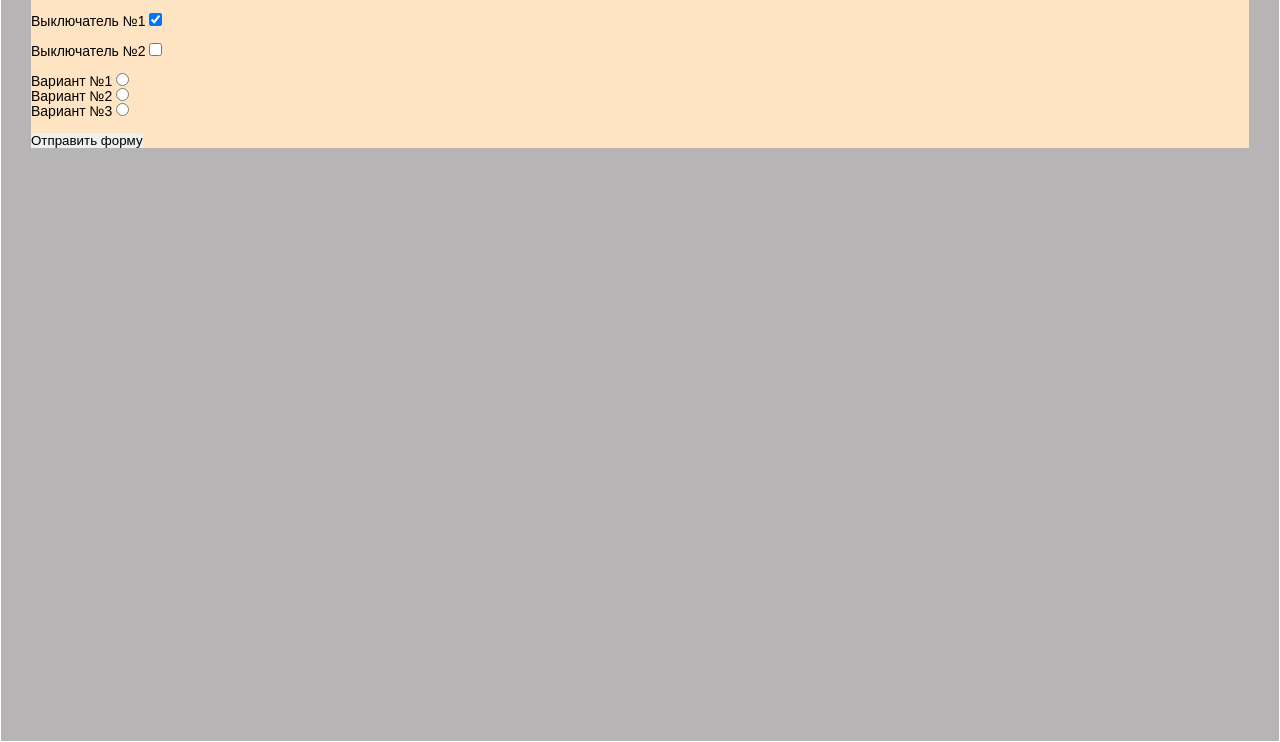
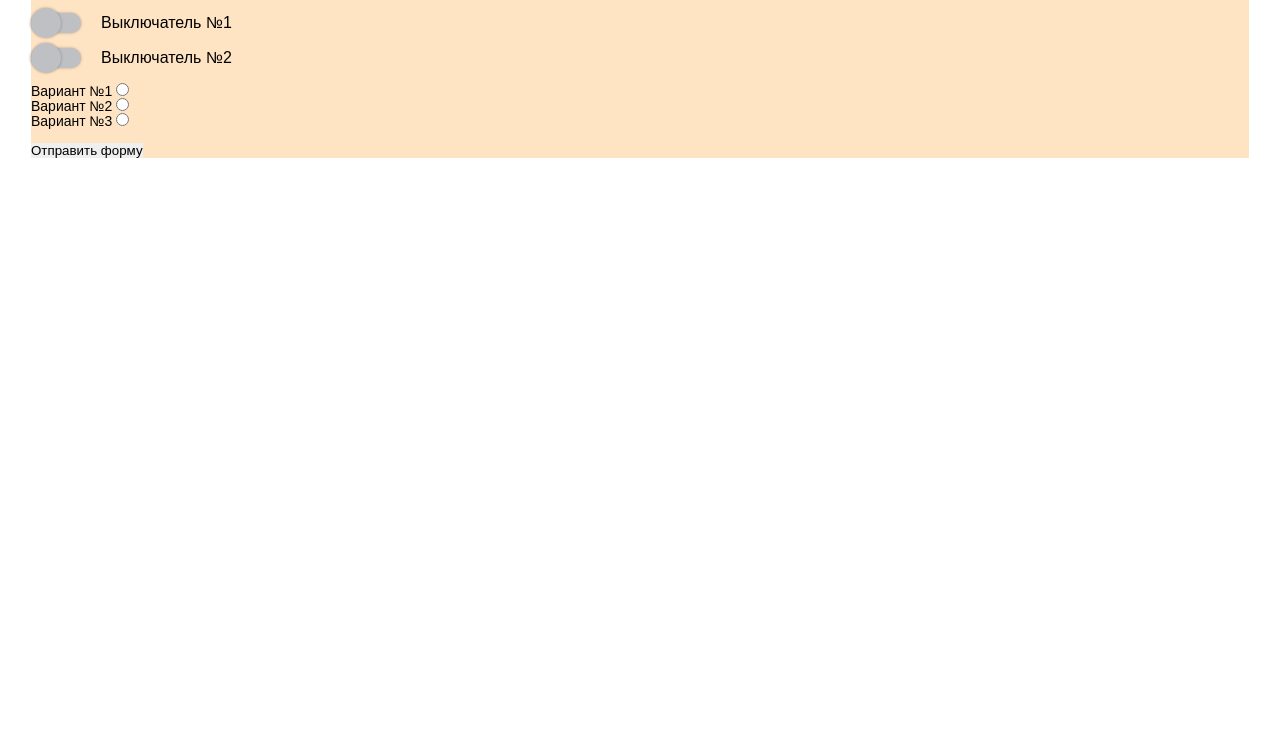
Before and after one commit to alexNov86/checkbox-radio-btn, a plain HTML site: page index.html in a window 1280 px wide. Shown: the part 58-800 px from the top of the page. Drawn offline with Linux system fonts and the light colour scheme.

Commit message:
second commit

```diff
--- a/css/style.css
+++ b/css/style.css
@@ -80,7 +80,7 @@ h6 {
 /*END RESET STYLE*/
 
 body {
-  background-color: rgb(182, 180, 180);
+  background-color: #fff;
   font-family: Arial, Helvetica, sans-serif;
 }
 .wrapper {
@@ -103,6 +103,45 @@ body {
   margin-bottom: 15px;
 }
 .checkbox {
+  cursor: pointer;
+  font-size: 16px;
+  line-height: 20px;
+  padding: 0 0 0 70px;
+  position: relative;
+
+  transition: all 0.3ms ease 0s;
+  -webkit-transition: all 0.3ms ease 0s;
+  -moz-transition: all 0.3ms ease 0s;
+  -ms-transition: all 0.3ms ease 0s;
+  -o-transition: all 0.3ms ease 0s;
+}
+.checkbox::before {
+  content: "";
+  position: absolute;
+  left: 0;
+  top: 0;
+  width: 50px;
+  height: 20px;
+  background-color: #bfc0c4;
+  border-radius: 20px;
+  -webkit-box-shadow: 0 0 3px rgba(0, 0, 0, 0.3);
+  box-shadow: 0 0 3px rgba(0, 0, 0, 0.3);
+}
+
+.checkbox::after {
+  content: "";
+  position: absolute;
+  width: 30px;
+  height: 30px;
+  left: 0;
+  top: -5px;
+  background-color: #bfc0c4;
+  border-radius: 50%;
+  -webkit-box-shadow: 0 0 3px rgba(0, 0, 0, 0.3);
+  box-shadow: 0 0 3px rgba(0, 0, 0, 0.3);
+}
+.checkbox input {
+  display: none;
 }
 .radio-buttons {
 }
--- a/js/script.js
+++ b/js/script.js
@@ -1,11 +1,16 @@
 document.addEventListener("DOMContentLoaded", function (event) {
-  // console.log(event);
-  const allCheckboxes = document.querySelectorAll(".checkbox");
-  console.log(allCheckboxes);
-  for (const checkbox of allCheckboxes) {
-    console.log(checkbox.getAttribute(checked));
-  }
-  // allCheckboxes.forEach((el) => {
-  //   console.log(el.checked);
-  // });
+  const allInputCheckboxes = document.querySelectorAll(
+    ".checkbox>[type='checkbox']"
+  );
+  allInputCheckboxes.forEach((el) => {
+    if (el.checked === true) el.parentElement.classList.add("active");
+    el.parentElement.addEventListener("click", (event) => {
+      if (el.checked === true) {
+        el.checked = false;
+      } else {
+        el.checked = true;
+      }
+      el.parentElement.classList.toggle("active");
+    });
+  });
 });
```
